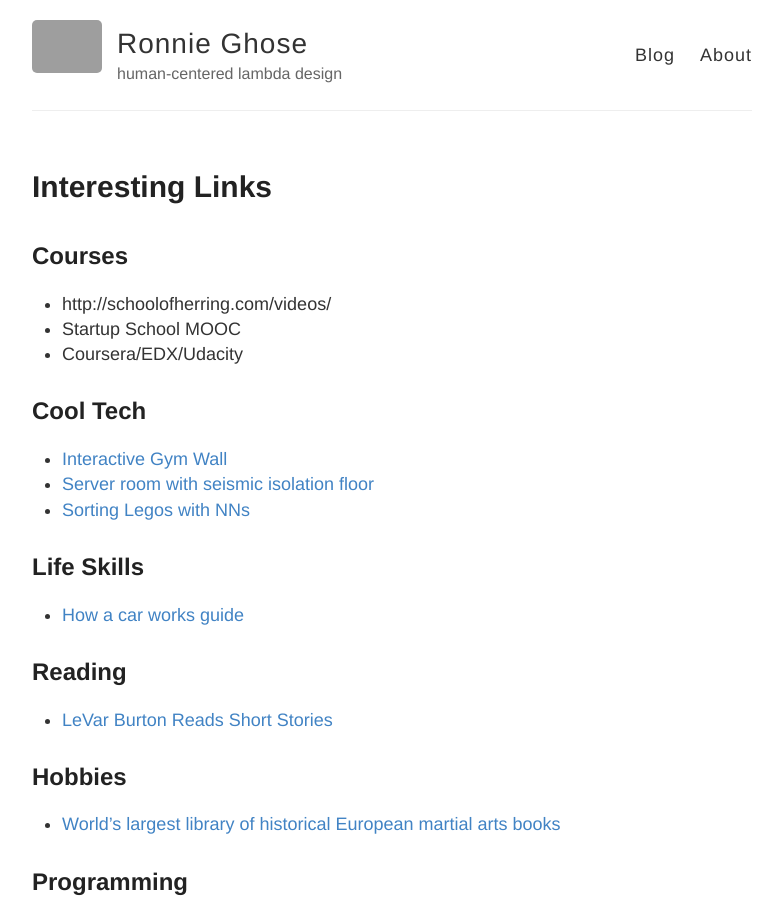
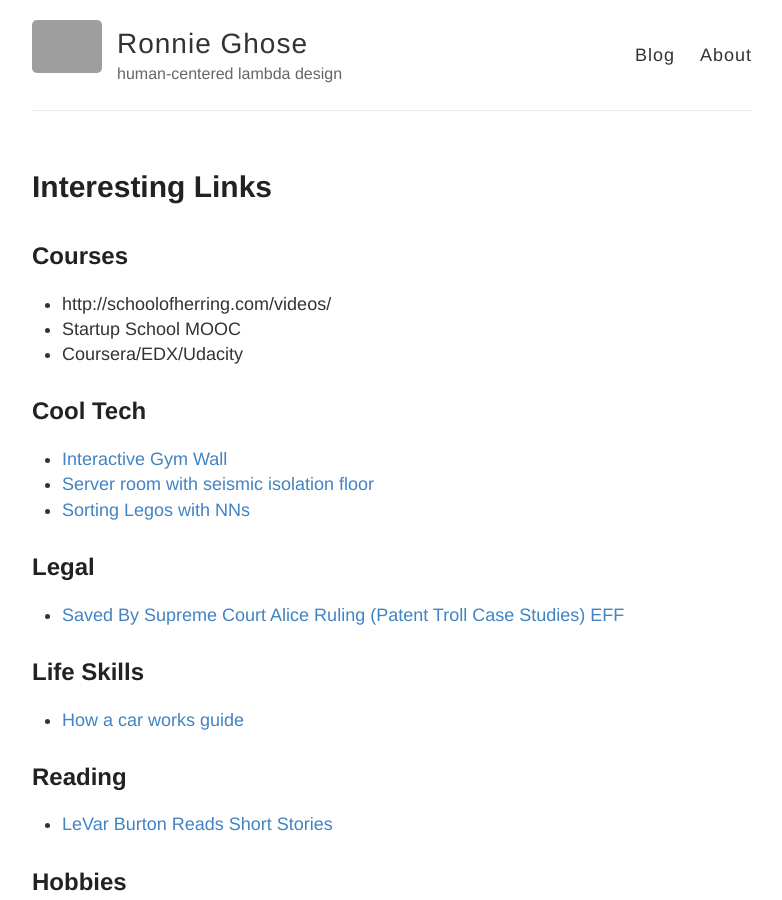
Before and after one commit to RONNCC/ronncc.github, a Jekyll site: the page built from _posts/2016-1-1-InterestingLinks.md, in a window 1280 px wide and 900 px high. Shown: the whole window, without its empty margins (248-1030 px from the left). Built offline with Jekyll 4.4.1, drawn with Linux system fonts in a browser that asks for light colours; comment, search, counter and statistics services are not loaded; grey boxes are pictures that could not be loaded.

Commit message:
Updated 2016-1-1-InterestingLinks.md

```diff
--- a/_posts/2016-1-1-InterestingLinks.md
+++ b/_posts/2016-1-1-InterestingLinks.md
@@ -21,6 +21,9 @@ title: Interesting Links
 - [Interactive Gym Wall](https://i.imgur.com/76FkWuf.gifv)
 - [Server room with seismic isolation floor](https://www.youtube.com/watch?v=GXwQSCStRaw)
 - [Sorting Legos with NNs](https://jacquesmattheij.com/sorting-lego-many-questions-and-this-is-what-the-result-looks-like)
+
+## Legal
+- [Saved By Supreme Court Alice Ruling (Patent Troll Case Studies) EFF](https://www.eff.org/alice)
 
 ## Life Skills
 - [How a car works guide](https://www.howacarworks.com/)
```
